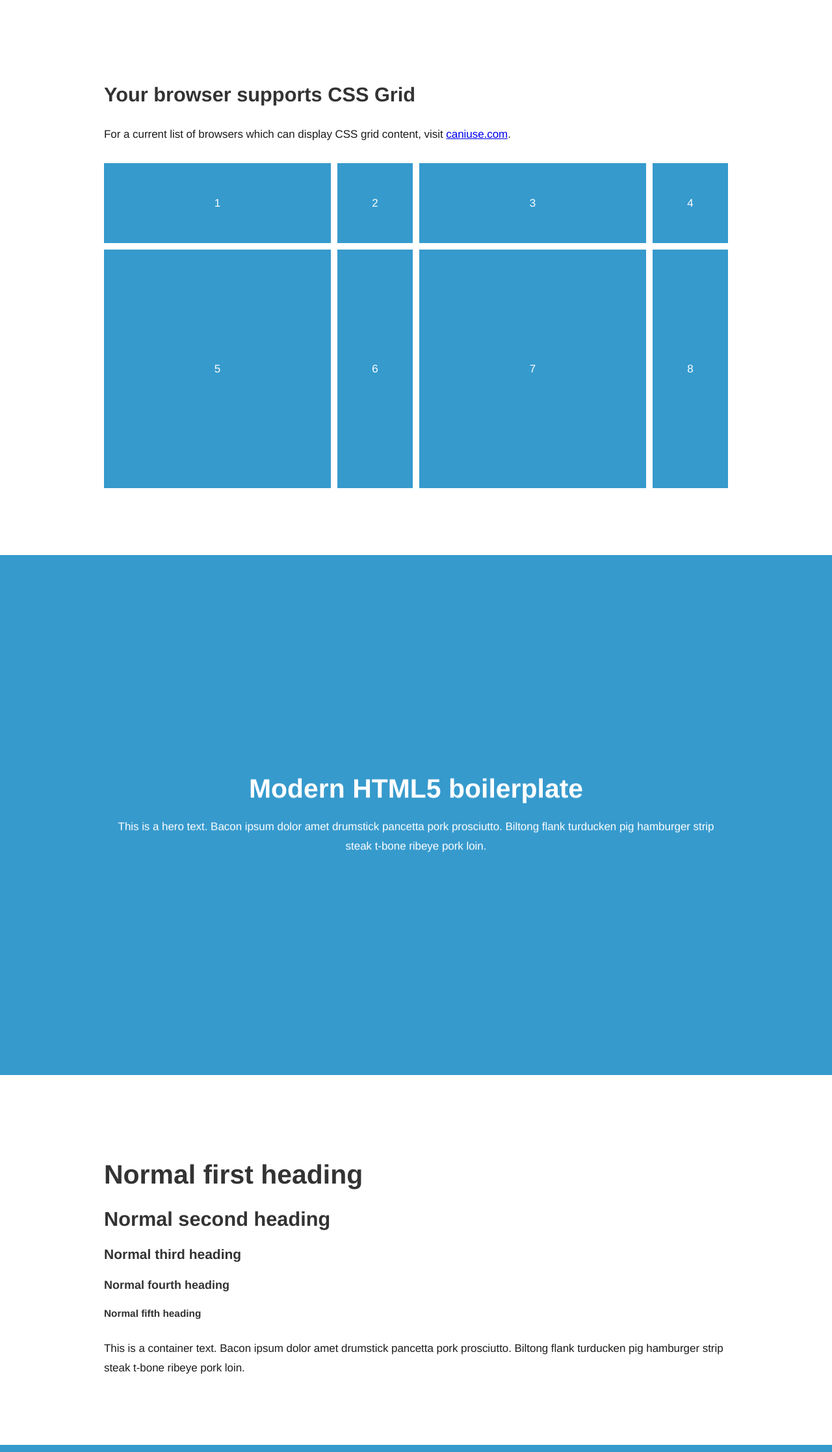
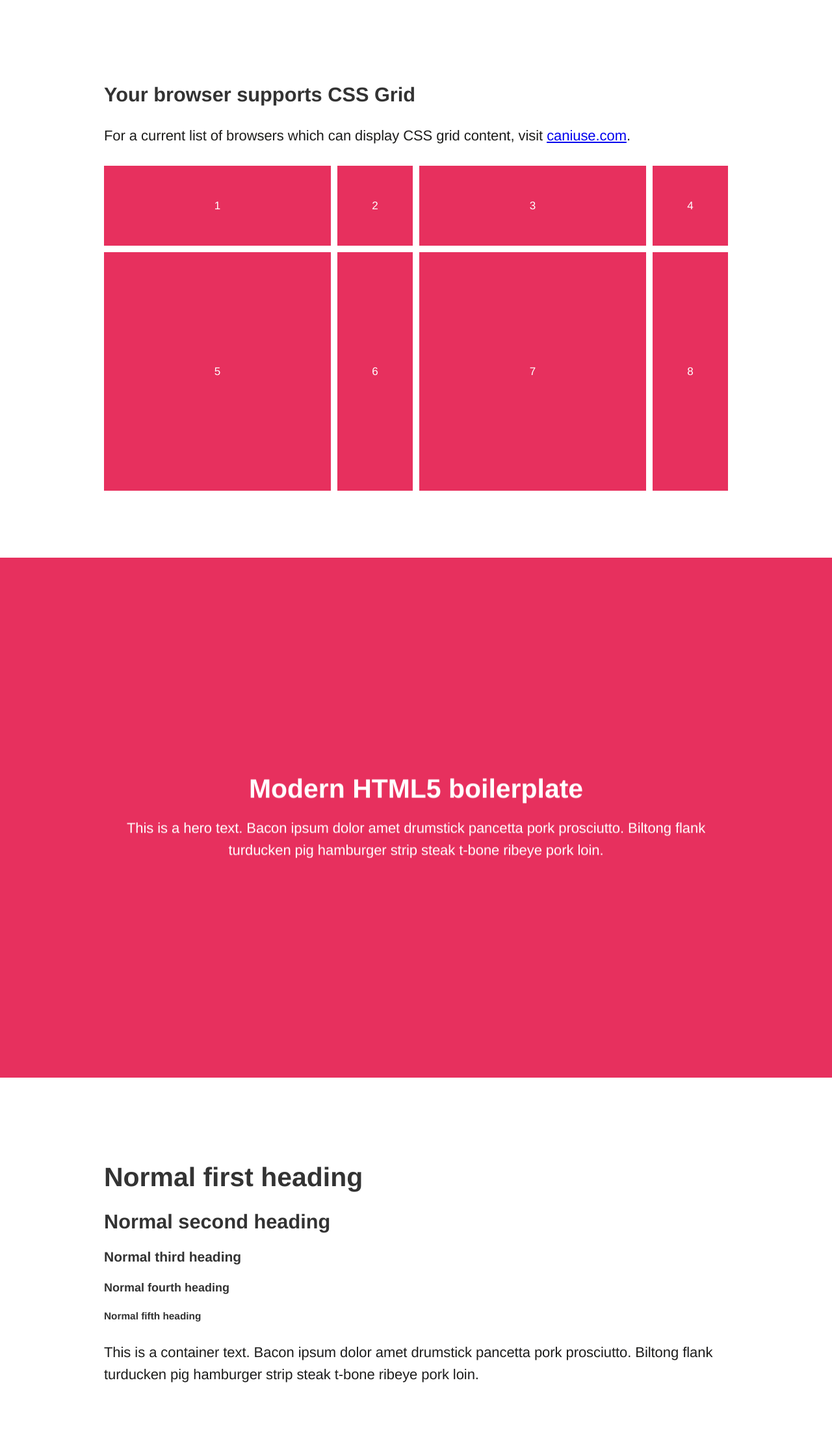
Before and after one commit to ronilaukkarinen/modern-html5-boilerplate, a PHP site: page / in a window 1280 px wide. Shown: the whole page at 65% size. Run offline with PHP 8.4, Linux system fonts and the light colour scheme; style sheets or scripts are compiled from the project's sources; some web fonts are replaced.

Commit message:
Cleanups, new favicon

```diff
--- a/src/index.php
+++ b/src/index.php
@@ -9,10 +9,11 @@
 
         <link rel="stylesheet" href="css/global.css">
 
-        <link rel="shortcut icon" href="images/favicon.png">
-        <link rel="apple-touch-icon" href="images/icon-ipad.png">
-        <link rel="apple-touch-icon" sizes="72x72" href="images/icon-ipad.png">
-        <link rel="apple-touch-icon" sizes="114x114" href="images/icon-retina.png">
+        <!-- Touch Icons - iOS and Android 2.1+ 180x180 pixels in size. -->
+        <link rel="apple-touch-icon" href="images/apple-touch-icon.png">
+
+        <!-- Firefox, Chrome, Safari, IE 11+ and Opera. 192x192 pixels in size. -->
+        <link rel="icon" href="images/favicon.png">
     </head>
     <body>
 
--- a/src/sass/base/_config.scss
+++ b/src/sass/base/_config.scss
@@ -1,5 +1,5 @@
 // Colors (more: @link http://www.flatuicolorpicker.com/)
-$color-main: #369acd;
+$color-main: #e7305e;
 $color-links: #888;
 $color-hover: #1c1c1b;
 $color-body: #1c1c1b;
@@ -21,16 +21,9 @@ $font-monospace: 'Menlo', 'Courier', monospace;
 
 // Font settings
 $font-min-size: 18px; // Minimum font size, on mobile
-$font-max-size: 17px; // Maximum font size, on desktop
-$font-base-line-height: 1.78; // Line height for paragraphs
-$font-base-line-height-elements: 1.68; // Line height for other elements like table cells and spans
-$headings-line-height-setup: force; // Force: all headings have same line height. Flexible: values are set separately in _typography.scss
-$headings-line-height-forced: 1.22; // This is effective only if force is chosen in $headings-line-height-setup
+$font-max-size: 22px; // Maximum font size, on desktop
+$font-base-line-height: 1.55; // Line height for paragraphs
 $headings-weight: 800; // Default title weight. Usually 700 or 900 works pretty well
-$headings-scale: large; // Change this as a base for your project or create your own in _typography.scss.
-
-// Layout stuff
-$defaultpadding: 20px;
 
 // Breakpoints
 $layout-max-width: 100%;
--- a/src/sass/layout/_typography.scss
+++ b/src/sass/layout/_typography.scss
@@ -26,7 +26,6 @@ p {
   @include responsive-font(3vw, $font-min-size, $font-max-size, $font-max-size);
   font-feature-settings: 'kern' 1, 'onum' 1, 'liga' 1;
   letter-spacing: -.003em;
-  line-height: $font-base-line-height-elements;
   margin-top: 2.9rem;
   margin-bottom: 2.9rem;
   line-height: $font-base-line-height;
```
Also changed, not shown: dist/css/global.css, dist/images/apple-touch-icon.png (added), dist/images/favicon.png, dist/images/icon-ipad.png (deleted), dist/images/icon-retina.png (deleted).
